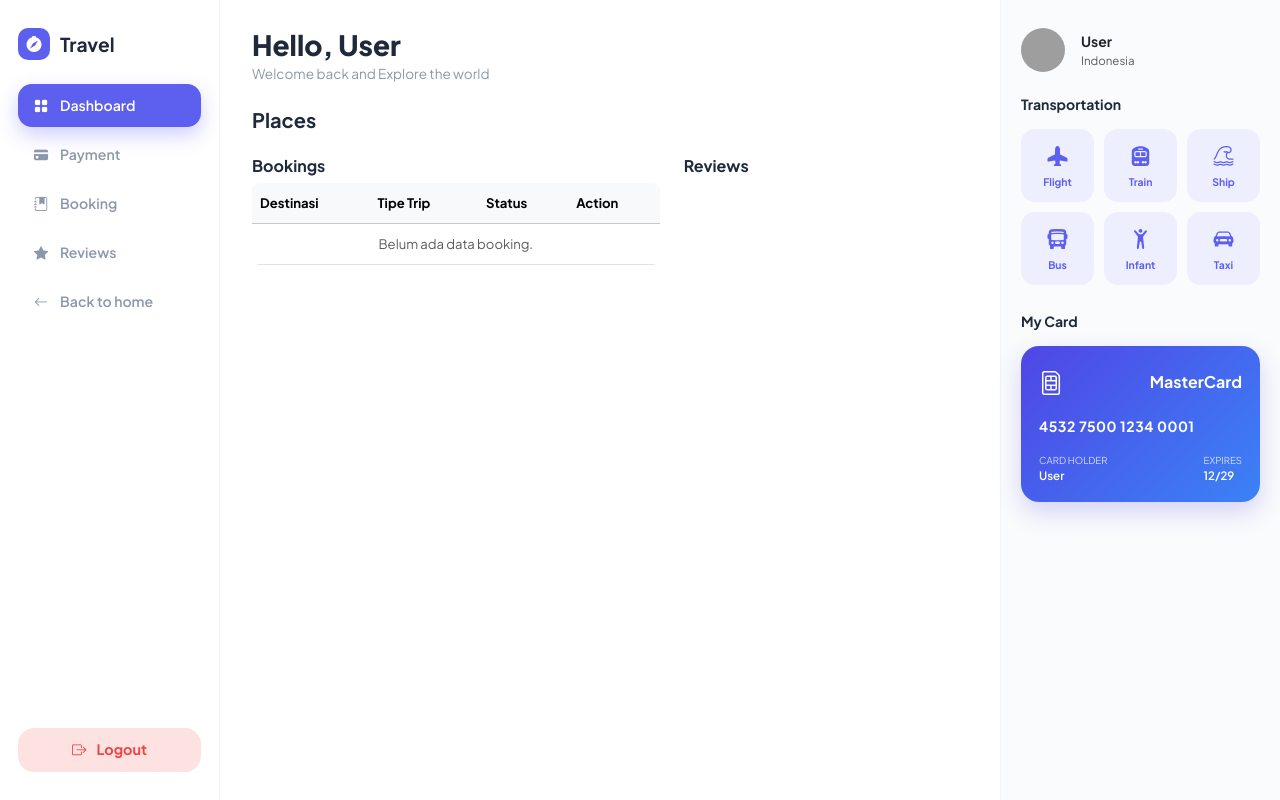
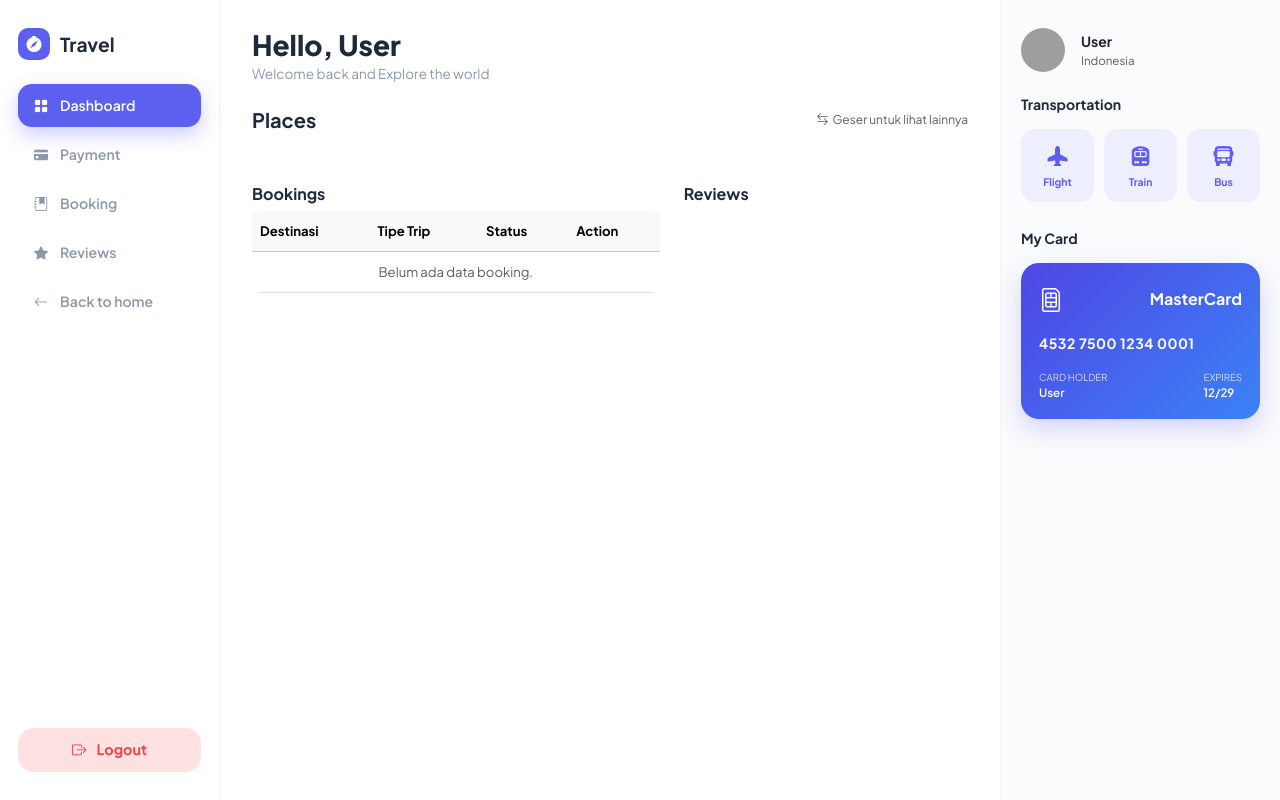
Before and after one commit to LorentzaZweena/travel-projectCCIT-main, a PHP site: page /index2.php in a window 1280 px wide. Run offline with PHP 8.4, Linux system fonts and the light colour scheme; the visitor is signed in with stand-in values (Sample User, id 1); data that the repository does not hold is empty; grey boxes are pictures that could not be loaded.

Commit message:
Update video embed in index.php, optimize SQL queries in index2.php, and clean up unused transport options in paymentMenu.php and reviewsMenu.php

```diff
--- a/index.php
+++ b/index.php
@@ -528,7 +528,7 @@
         </div>
         <div class="modal-body p-4 text-center">
           <div class="ratio ratio-16x9 rounded-3 overflow-hidden">
-            <iframe src="https://www.youtube.com/embed/dQw4w9WgXcQ" title="Travel Preview" allowfullscreen></iframe>
+            <iframe width="560" height="315" src="https://www.youtube.com/embed/aS3WnpuyI-A?si=ZtcExAKTs92TIFbq" title="YouTube video player" frameborder="0" allow="accelerometer; autoplay; clipboard-write; encrypted-media; gyroscope; picture-in-picture; web-share" referrerpolicy="strict-origin-when-cross-origin" allowfullscreen></iframe>
           </div>
         </div>
       </div>
--- a/index2.php
+++ b/index2.php
@@ -14,16 +14,11 @@ $query_user = "SELECT * FROM users WHERE user_id = $user_id LIMIT 1";
 $res_user = $conn->query($query_user);
 $user = ($res_user && $res_user->num_rows > 0) ? $res_user->fetch_assoc() : ['name' => 'User', 'email' => ''];
 
-$query_places = "SELECT * FROM places ORDER BY place_id ASC LIMIT 3";
+$query_places = "SELECT * FROM places ORDER BY place_id ASC";
 $res_places = $conn->query($query_places);
 
 $query_bookings = "SELECT b.booking_id, b.booking_date, b.trip_type, b.status,
-                          p.name AS place_name, p.location
-                   FROM bookings b
-                   LEFT JOIN tripdetailspergi t ON b.booking_id = t.booking_id
-                   LEFT JOIN places p ON t.destination_id = p.place_id
-                   WHERE b.user_id = $user_id
-                   ORDER BY b.booking_id DESC LIMIT 4";
+                          p.name AS place_name, p.location FROM bookings b LEFT JOIN tripdetailspergi t ON b.booking_id = t.booking_id LEFT JOIN places p ON t.destination_id = p.place_id WHERE b.user_id = $user_id ORDER BY b.booking_id DESC LIMIT 4";
 $res_bookings = $conn->query($query_bookings);
 
 $query_reviews = "SELECT r.*, u.name AS user_name, p.name AS place_name, p.location, p.price, p.image_url
@@ -59,6 +54,55 @@ $fallback_images = [
     <link href="https://cdn.jsdelivr.net/npm/bootstrap-icons@1.11.3/font/bootstrap-icons.min.css" rel="stylesheet">
     <link href="https://fonts.googleapis.com/css2?family=Plus+Jakarta+Sans:wght@400;500;600;700;800&display=swap" rel="stylesheet">
     <link rel="stylesheet" href="css/index2-style.css">
+
+    <style>
+        .places-scroll-container {
+            display: flex;
+            gap: 16px;
+            overflow-x: auto;
+            scroll-snap-type: x mandatory;
+            padding-bottom: 12px;
+            -webkit-overflow-scrolling: touch;
+        }
+
+        .places-scroll-container::-webkit-scrollbar {
+            height: 6px;
+        }
+
+        .places-scroll-container::-webkit-scrollbar-track {
+            background: #edf2f7;
+            border-radius: 10px;
+        }
+
+        .places-scroll-container::-webkit-scrollbar-thumb {
+            background: #1688f7;
+            border-radius: 10px;
+        }
+
+        .places-scroll-item {
+            flex: 0 0 280px;
+            scroll-snap-align: start;
+        }
+
+        .btn-arrow-booking {
+            width: 32px;
+            height: 32px;
+            border-radius: 50%;
+            background: #1688f7;
+            color: white;
+            display: inline-flex;
+            align-items: center;
+            justify-content: center;
+            text-decoration: none;
+            transition: all 0.2s ease;
+        }
+
+        .btn-arrow-booking:hover {
+            background: #0d6efd;
+            color: white;
+            transform: scale(1.1);
+        }
+    </style>
 </head>
 <body>
 
@@ -101,9 +145,14 @@ $fallback_images = [
         </header>
 
         <section class="mb-4">
-            <h5 class="fw-bold mb-3">Places</h5>
+            <div class="d-flex justify-content-between align-items-center mb-3">
+                <h5 class="fw-bold mb-0">Places</h5>
+                <span class="text-muted extra-small" style="font-size: 0.75rem;">
+                    <i class="bi bi-arrow-left-right me-1"></i>Geser untuk lihat lainnya
+                </span>
+            </div>
 
-            <div class="row g-3">
+            <div class="places-scroll-container">
                 <?php
                 $idx = 0;
                 if ($res_places && $res_places->num_rows > 0):
@@ -113,7 +162,7 @@ $fallback_images = [
                                : $fallback_images[$idx % 3];
                         $idx++;
                 ?>
-                    <div class="col-12 col-sm-6 col-lg-4">
+                    <div class="places-scroll-item">
                         <div class="place-card">
                             <img src="<?= htmlspecialchars($img); ?>" alt="<?= htmlspecialchars($place['name']); ?>">
                             <div class="place-card-overlay">
@@ -121,7 +170,15 @@ $fallback_images = [
                                 <div class="small opacity-75 mb-1"><i class="bi bi-geo-alt me-1"></i><?= htmlspecialchars($place['location']); ?></div>
                                 <div class="d-flex justify-content-between align-items-center mt-2">
                                     <span class="badge bg-light text-dark fw-bold">Rp <?= number_format((float)$place['price'], 0, ',', '.'); ?></span>
+                                    <div class="d-flex align-items-center gap-2">
                                         <span class="small text-warning"><i class="bi bi-star-fill"></i> 4.8</span>
+
+                                        <a href="bookingMenu.php?place_id=<?= (int)$place['place_id']; ?>"
+                                           class="btn-arrow-booking shadow-sm"
+                                           title="Booking tempat ini">
+                                            <i class="bi bi-arrow-right fw-bold"></i>
+                                        </a>
+                                    </div>
                                 </div>
                             </div>
                         </div>
@@ -137,7 +194,6 @@ $fallback_images = [
             <div class="col-12 col-xl-7">
                 <div class="d-flex justify-content-between align-items-center mb-2">
                     <h6 class="fw-bold mb-0">Bookings</h6>
-                    <!-- <span class="badge bg-light text-secondary">Database Connected</span> -->
                 </div>
 
                 <div class="table-responsive rounded-3 border-0">
@@ -153,7 +209,6 @@ $fallback_images = [
                         <tbody>
                             <?php if ($res_bookings && $res_bookings->num_rows > 0): ?>
                                 <?php while ($b = $res_bookings->fetch_assoc()): ?>
-
                                     <tr>
                                         <td class="fw-semibold text-dark">
                                             <div class="text-truncate" style="max-width: 140px;">
@@ -197,7 +252,6 @@ $fallback_images = [
                                             </button>
                                         </td>
                                     </tr>
-
                                 <?php endwhile; ?>
                             <?php else: ?>
                                 <tr><td colspan="4" class="text-center text-muted">Belum ada data booking.</td></tr>
@@ -358,21 +412,9 @@ endif;
                 <i class="bi bi-train-front-fill"></i>
                 <span>Train</span>
             </div>
-            <div class="transport-box" title="Kapal Laut">
-                <i class="bi bi-tsunami"></i>
-                <span>Ship</span>
-            </div>
             <div class="transport-box" title="Bus">
                 <i class="bi bi-bus-front-fill"></i>
                 <span>Bus</span>
-            </div>
-            <div class="transport-box" title="Bayi / Infant">
-                <i class="bi bi-person-arms-up"></i>
-                <span>Infant</span>
-            </div>
-            <div class="transport-box" title="Mobil">
-                <i class="bi bi-car-front-fill"></i>
-                <span>Taxi</span>
             </div>
         </div>
 
--- a/reviewsMenu.php
+++ b/reviewsMenu.php
@@ -205,7 +205,6 @@ $formatted_card_number = implode(' ', str_split($raw_card_number, 4));
                 </table>
             </div>
 
-            <!-- Paginasi -->
             <?php if ($total_pages > 1): ?>
                 <div class="d-flex justify-content-between align-items-center mt-3 flex-wrap gap-2">
                     <div class="small text-muted">
@@ -233,7 +232,6 @@ $formatted_card_number = implode(' ', str_split($raw_card_number, 4));
         </section>
     </main>
 
-    <!-- PANEL KANAN -->
     <aside class="right-panel">
         <div class="d-flex align-items-center gap-3 mb-4">
             <img src="https://images.unsplash.com/photo-1534528741775-53994a69daeb?auto=format&fit=crop&w=100&q=80" class="rounded-circle" width="44" height="44" style="object-fit:cover;" alt="Profile">
@@ -247,10 +245,7 @@ $formatted_card_number = implode(' ', str_split($raw_card_number, 4));
         <div class="transport-grid">
             <div class="transport-box" title="Pesawat"><i class="bi bi-airplane-fill"></i><span>Flight</span></div>
             <div class="transport-box" title="Kereta Api"><i class="bi bi-train-front-fill"></i><span>Train</span></div>
-            <div class="transport-box" title="Kapal Laut"><i class="bi bi-tsunami"></i><span>Ship</span></div>
             <div class="transport-box" title="Bus"><i class="bi bi-bus-front-fill"></i><span>Bus</span></div>
-            <div class="transport-box" title="Bayi / Infant"><i class="bi bi-person-arms-up"></i><span>Infant</span></div>
-            <div class="transport-box" title="Mobil"><i class="bi bi-car-front-fill"></i><span>Taxi</span></div>
         </div>
 
         <h6 class="fw-bold mb-3 small">My Card</h6>
@@ -277,7 +272,6 @@ $formatted_card_number = implode(' ', str_split($raw_card_number, 4));
 
 </div>
 
-<!-- MODAL DETAIL ULASAN -->
 <?php
 if ($res_reviews && $res_reviews->num_rows > 0):
     $res_reviews->data_seek(0);
```
Also changed, not shown: paymentMenu.php (+0 -12 lines). Lines whose indentation alone changed are shown as unchanged.
